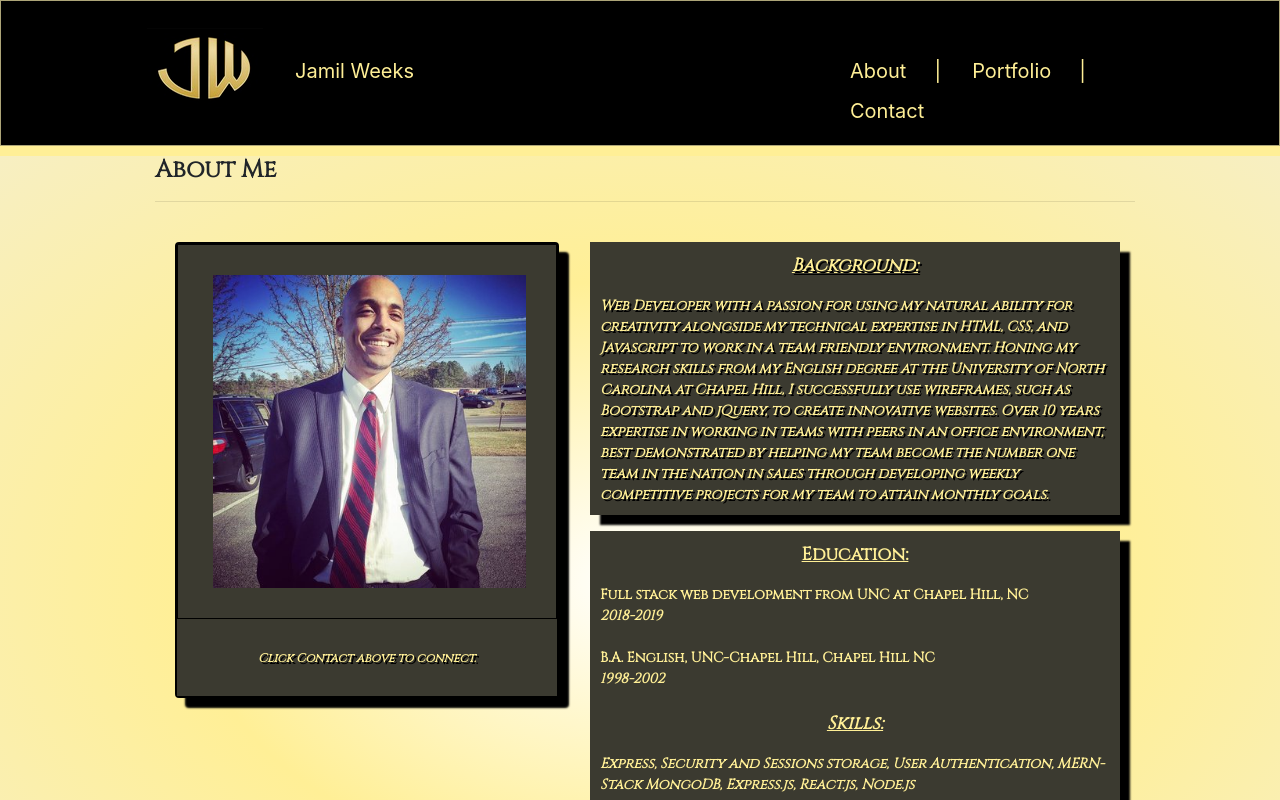
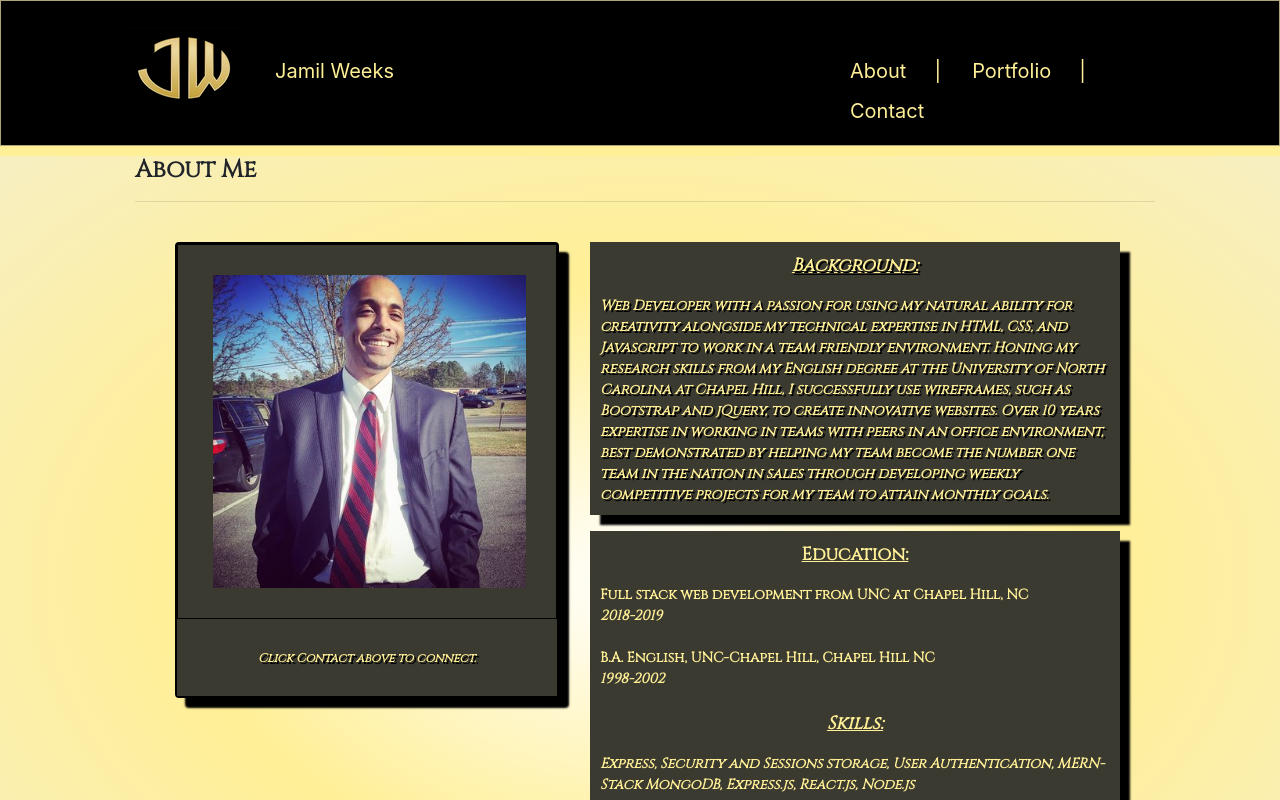
Before and after one commit to JamilW/Portfolio, a React (Create React App) app in the folder client/: page / in a window 1280 px wide. Shown: the top 800 px of the page. Built offline with nearby package versions, Linux system fonts and the light colour scheme.

Commit message:
fixed spacing issues with css

```diff
--- a/client/src/components/Navbar/Navbar.css
+++ b/client/src/components/Navbar/Navbar.css
@@ -1,11 +1,9 @@
 #nav-menu   {
     margin-top: 50px;
-    padding-right: 20px;
     justify-content: space-around;
 }
 
 #initials   {
-    margin-left: 20px;
     padding-bottom: 20px;
 }
 
--- a/client/src/pages/About/About.js
+++ b/client/src/pages/About/About.js
@@ -6,7 +6,7 @@ function About() {
 
   return (
       <div className="container aheight">
-        <h4 className="page-header" style={{fontFamily: "'Cinzel', serif", marginTop: "10px", paddingLeft: "70px", paddingRight: "60px"}}><b>About Me</b><hr/></h4>
+        <h4 className="page-header" style={{fontFamily: "'Cinzel', serif", marginTop: "10px", paddingLeft: "50px", paddingRight: "40px"}}><b>About Me</b><hr/></h4>
         <div className="row">
           <div className="col-12 col-sm-12 col-md-5 col-lg-3 col-xl-3" style={{marginLeft: "20px"}}>
             <div className="card" style={{fontSize:"12px", backgroundColor: "#3b3a30", boxShadow: "10px 10px 2px black", transform: "translateY(4px)", color:"white"}}>
--- a/client/src/pages/Portfolio/Portfolio.js
+++ b/client/src/pages/Portfolio/Portfolio.js
@@ -124,7 +124,7 @@ class Portfolio extends Component   {
             <div className="container">
                 <div className="row pagecolor">
                     <div className="col-12 col-sm-12 col-md-12 col-lg-12 col-xl-12-fluid">
-                    <h4 className="page-header" style={{marginTop: "10px", paddingLeft: "70px", paddingRight: "60px", fontFamily: "'Cinzel', serif"}}><b>Portfolio</b><hr/></h4>
+                    <h4 className="page-header" style={{marginTop: "10px", paddingLeft: "50px", paddingRight: "30px", fontFamily: "'Cinzel', serif"}}><b>Portfolio</b><hr/></h4>
                         <div className="row" id="apps">
                             <div className="col-4 col-sm-4 col-md-4 col-lg-2 col-xl-2">
                                 <div className="card bg-dark mb-3" style={{width: "19rem", boxShadow: "10px 10px 2px black", transform: "translateY(4px)"}}>
```
